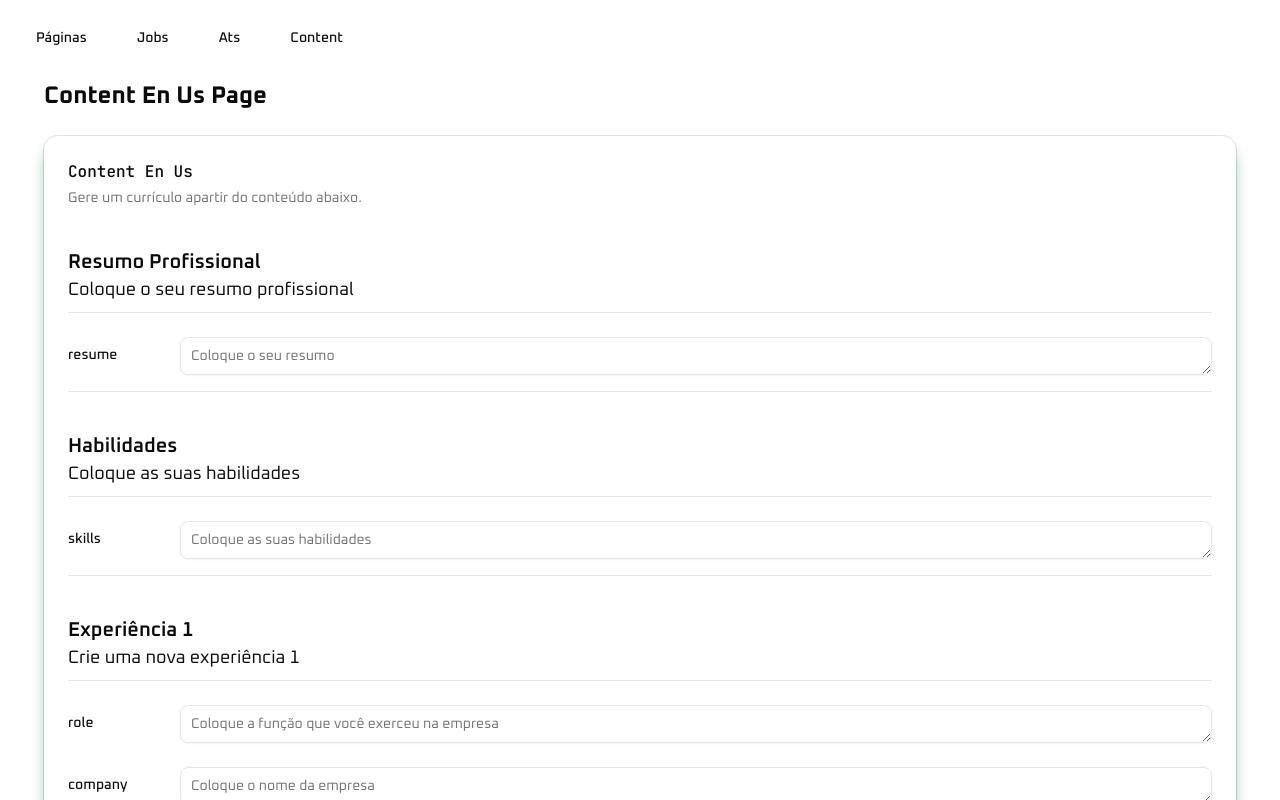
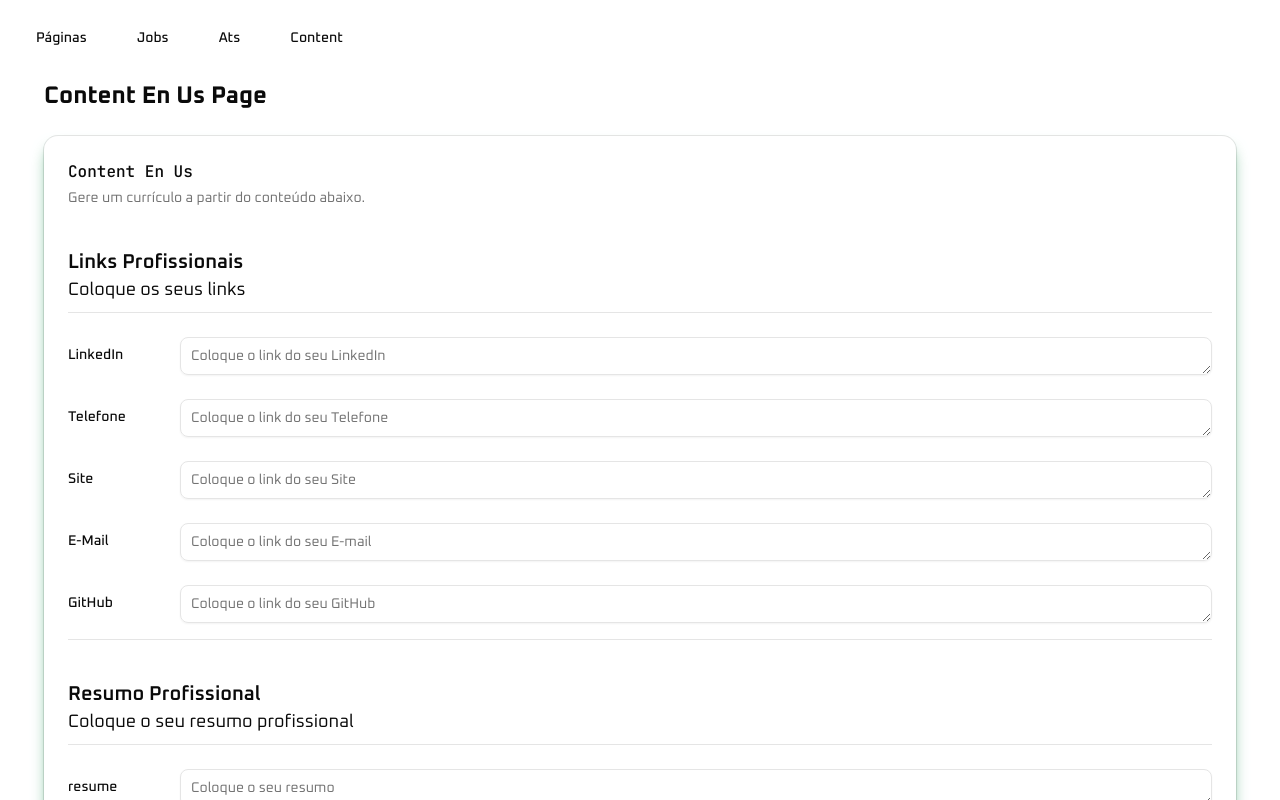
Before and after one commit to Buenohy/nextjs-resume-generator-cv, a Next.js app: page /content-en-us in a window 1280 px wide. Shown: the top 800 px of the page. Built offline with nearby package versions, Linux system fonts and the light colour scheme; some icons are missing.

Commit message:
feat: Create Links map

```diff
--- a/src/app/content-en-us/page.tsx
+++ b/src/app/content-en-us/page.tsx
@@ -7,12 +7,40 @@ import {
   CardHeader,
   CardTitle,
 } from "@/components/ui/card"
-
 import { Textarea } from "@/components/ui/textarea"
 
+interface Link {
+  id: string
+  title: string
+  subTitle: string
+  links: {
+    linkedin: string
+    phone: string
+    webSite: string
+    email: string
+    github: string
+  }
+  placeholder?: string
+}
+
+export const LinkExperience: Link[] = [
+  {
+    id: "1",
+    title: "Links Profissionais",
+    subTitle: "Coloque os seus links",
+    links: {
+      linkedin: "linkedin",
+      phone: "phone",
+      webSite: "web site",
+      email: "email",
+      github: "github",
+    },
+  },
+]
+
 interface Resume {
-  id: string,
-  title: string,
+  id: string
+  title: string
   subTitle: string
   resume: string
   placeholder: string
@@ -24,13 +52,13 @@ export const ResumeExperience: Resume[] = [
     title: "Resumo Profissional",
     subTitle: "Coloque o seu resumo profissional",
     resume: "resume",
-    placeholder: "Coloque o seu resumo"
-  }
+    placeholder: "Coloque o seu resumo",
+  },
 ]
 
 interface Skills {
-  id: string,
-  title: string,
+  id: string
+  title: string
   subTitle: string
   skills: string
   placeholder: string
@@ -42,13 +70,13 @@ export const SkillsExperience: Skills[] = [
     title: "Habilidades",
     subTitle: "Coloque as suas habilidades",
     skills: "skills",
-    placeholder: "Coloque as suas habilidades"
-  }
+    placeholder: "Coloque as suas habilidades",
+  },
 ]
 
 interface Title {
-  id: string,
-  title: string,
+  id: string
+  title: string
   subTitle: string
 }
 
@@ -56,77 +84,77 @@ export const TitleExperience: Title[] = [
   {
     id: "1",
     title: "Experiência 1",
-    subTitle: "Crie uma nova experiência 1"
+    subTitle: "Crie uma nova experiência 1",
   },
   {
     id: "2",
     title: "Experiência 2",
-    subTitle: "Crie uma nova experiência 2"
+    subTitle: "Crie uma nova experiência 2",
   },
   {
     id: "3",
     title: "Experiência 3",
-    subTitle: "Crie uma nova experiência 3"
+    subTitle: "Crie uma nova experiência 3",
   },
   {
     id: "4",
     title: "Experiência 4",
-    subTitle: "Crie uma nova experiência 4"
+    subTitle: "Crie uma nova experiência 4",
   },
 ]
 
 interface Create {
-  id: string,
-  title?: string,
-  placeholder: string,
+  id: string
+  title?: string
+  placeholder: string
 }
 
 export const CreateExperience: Create[] = [
   {
     id: "1",
     title: "role",
-    placeholder: "Coloque a função que você exerceu na empresa"
+    placeholder: "Coloque a função que você exerceu na empresa",
   },
   {
     id: "2",
     title: "company",
-    placeholder: "Coloque o nome da empresa"
+    placeholder: "Coloque o nome da empresa",
   },
   {
     id: "3",
     title: "url",
-    placeholder: "Coloque o url do deploy do projeto"
+    placeholder: "Coloque o url do deploy do projeto",
   },
   {
     id: "4",
     title: "date",
-    placeholder: "Coloque a data de início e termino Ex: April 2026 - Present"
+    placeholder: "Coloque a data de início e termino Ex: April 2026 - Present",
   },
   {
     id: "5",
     title: "details",
-    placeholder: "Coloque a descrição sobre o projeto 1"
+    placeholder: "Coloque a descrição sobre o projeto 1",
   },
   {
     id: "6",
-    placeholder: "Coloque a descrição sobre o projeto 2"
+    placeholder: "Coloque a descrição sobre o projeto 2",
   },
   {
     id: "7",
-    placeholder: "Coloque a descrição sobre o projeto 3"
+    placeholder: "Coloque a descrição sobre o projeto 3",
   },
   {
     id: "8",
     title: "stacks",
-    placeholder: "Coloque as stacks usadas na empresa"
+    placeholder: "Coloque as stacks usadas na empresa",
   },
 ]
 
 interface CreateEducation {
-  id: string,
-  title: string,
-  subTitle: string,
-  education: string,
+  id: string
+  title: string
+  subTitle: string
+  education: string
   placeholder: string
 }
 
@@ -136,15 +164,15 @@ export const EducationExperience: CreateEducation[] = [
     title: "Educação",
     subTitle: "Coloque a sua formação",
     education: "education",
-    placeholder: "Coloque a sua formação"
-  }
+    placeholder: "Coloque a sua formação",
+  },
 ]
 
 interface CreateCertifications {
-  id: string,
-  title: string,
-  subTitle: string,
-  education: string,
+  id: string
+  title: string
+  subTitle: string
+  education: string
   placeholder: string
 }
 
@@ -154,15 +182,15 @@ export const CertificationsExperience: CreateCertifications[] = [
     title: "Certificações",
     subTitle: "Coloque as suas certificações",
     education: "certification",
-    placeholder: "Coloque a sua certificação"
-  }
+    placeholder: "Coloque a sua certificação",
+  },
 ]
 
 interface CreateLanguages {
-  id: string,
-  title: string,
-  subTitle: string,
-  education: string,
+  id: string
+  title: string
+  subTitle: string
+  education: string
   placeholder: string
 }
 
@@ -172,29 +200,66 @@ export const LanguegesExperience: CreateLanguages[] = [
     title: "Idiomas",
     subTitle: "Coloque os idiomas que você fala",
     education: "languages",
-    placeholder: "Coloque os idiomas"
-  }
+    placeholder: "Coloque os idiomas",
+  },
 ]
 
 export default function ContentEnUsPage() {
+  const friendlyLinkNames: Record<string, string> = {
+    linkedin: "LinkedIn",
+    phone: "Telefone",
+    webSite: "Site",
+    email: "E-mail",
+    github: "GitHub",
+  }
+
   return (
     <div className="p-6">
       <h1 className="text-2xl font-bold mb-6">Content En Us Page</h1>
       <Card className="shadow-primary/50 shadow-lg border-muted">
         <CardHeader>
           <CardTitle>Content En Us</CardTitle>
-          <CardDescription>Gere um currículo apartir do conteúdo abaixo.</CardDescription>
+          <CardDescription>
+            Gere um currículo a partir do conteúdo abaixo.
+          </CardDescription>
         </CardHeader>
 
+        {/* Links Profissionais */}
         <CardContent>
-          {ResumeExperience.map(({id, title, subTitle, resume, placeholder}) => (
+          {LinkExperience.map(({ id, title, subTitle, links }) => (
             <div key={id} className="flex flex-col gap-6 border-b py-4">
               <div>
                 <h2 className="text-xl font-semibold">{title}</h2>
                 <h3 className="text-lg border-b pb-2">{subTitle}</h3>
               </div>
 
-              <div key={null} className="flex gap-4 items-start">
+              {Object.entries(links).map(([key, value]) => {
+                const friendlyName = friendlyLinkNames[key] || value
+                return (
+                  <div key={key} className="flex gap-4 items-start">
+                    <h2 className="w-24 mt-2 font-medium capitalize">
+                      {friendlyName}
+                    </h2>
+                    <Textarea
+                      className="flex-1"
+                      placeholder={`Coloque o link do seu ${friendlyName}`}
+                    />
+                  </div>
+                )
+              })}
+            </div>
+          ))}
+        </CardContent>
+
+        {/* Resumo Profissional */}
+        <CardContent>
+          {ResumeExperience.map(({ id, title, subTitle, resume, placeholder }) => (
+            <div key={id} className="flex flex-col gap-6 border-b py-4">
+              <div>
+                <h2 className="text-xl font-semibold">{title}</h2>
+                <h3 className="text-lg border-b pb-2">{subTitle}</h3>
+              </div>
+              <div className="flex gap-4 items-start">
                 <h2 className="w-24 mt-2 font-medium">{resume}</h2>
                 <Textarea className="flex-1" placeholder={placeholder} />
               </div>
@@ -202,15 +267,15 @@ export default function ContentEnUsPage() {
           ))}
         </CardContent>
 
+        {/* Habilidades */}
         <CardContent>
-          {SkillsExperience.map(({id, title, subTitle, skills, placeholder}) => (
+          {SkillsExperience.map(({ id, title, subTitle, skills, placeholder }) => (
             <div key={id} className="flex flex-col gap-6 border-b py-4">
               <div>
                 <h2 className="text-xl font-semibold">{title}</h2>
                 <h3 className="text-lg border-b pb-2">{subTitle}</h3>
               </div>
-
-              <div key={null} className="flex gap-4 items-start">
+              <div className="flex gap-4 items-start">
                 <h2 className="w-24 mt-2 font-medium">{skills}</h2>
                 <Textarea className="flex-1" placeholder={placeholder} />
               </div>
@@ -218,6 +283,7 @@ export default function ContentEnUsPage() {
           ))}
         </CardContent>
 
+        {/* Experiências (Título + campos dinâmicos) */}
         <CardContent>
           {TitleExperience.map(({ id, title, subTitle }) => (
             <div key={id} className="flex flex-col gap-6 border-b py-4">
@@ -225,25 +291,29 @@ export default function ContentEnUsPage() {
                 <h2 className="text-xl font-semibold">{title}</h2>
                 <h3 className="text-lg border-b pb-2">{subTitle}</h3>
               </div>
-              {CreateExperience.map(({ id: createId, title: createTitle, placeholder }) => (
+              {CreateExperience.map(
+                ({ id: createId, title: createTitle, placeholder }) => (
                   <div key={createId} className="flex gap-4 items-start">
-                  <h2 className="w-24 mt-2 font-medium">{createTitle}</h2>
+                    <h2 className="w-24 mt-2 font-medium capitalize">
+                      {createTitle || "Descrição"}
+                    </h2>
                     <Textarea className="flex-1" placeholder={placeholder} />
                   </div>
-              ))}
+                )
+              )}
             </div>
           ))}
         </CardContent>
 
+        {/* Educação */}
         <CardContent>
-          {EducationExperience.map(({id, title, subTitle, education, placeholder}) => (
+          {EducationExperience.map(({ id, title, subTitle, education, placeholder }) => (
             <div key={id} className="flex flex-col gap-6 border-b py-4">
               <div>
                 <h2 className="text-xl font-semibold">{title}</h2>
                 <h3 className="text-lg border-b pb-2">{subTitle}</h3>
               </div>
-
-              <div key={null} className="flex gap-4 items-start">
+              <div className="flex gap-4 items-start">
                 <h2 className="w-24 mt-2 font-medium">{education}</h2>
                 <Textarea className="flex-1" placeholder={placeholder} />
               </div>
@@ -251,31 +321,33 @@ export default function ContentEnUsPage() {
           ))}
         </CardContent>
 
+        {/* Certificações */}
         <CardContent>
-          {CertificationsExperience.map(({id, title, subTitle, education, placeholder}) => (
+          {CertificationsExperience.map(
+            ({ id, title, subTitle, education, placeholder }) => (
               <div key={id} className="flex flex-col gap-6 border-b py-4">
                 <div>
                   <h2 className="text-xl font-semibold">{title}</h2>
                   <h3 className="text-lg border-b pb-2">{subTitle}</h3>
                 </div>
-
-              <div key={null} className="flex gap-4 items-start">
+                <div className="flex gap-4 items-start">
                   <h2 className="w-24 mt-2 font-medium">{education}</h2>
                   <Textarea className="flex-1" placeholder={placeholder} />
                 </div>
               </div>
-          ))}
+            )
+          )}
         </CardContent>
 
+        {/* Idiomas */}
         <CardContent>
-          {LanguegesExperience.map(({id, title, subTitle, education, placeholder}) => (
+          {LanguegesExperience.map(({ id, title, subTitle, education, placeholder }) => (
             <div key={id} className="flex flex-col gap-6 border-b py-4">
               <div>
                 <h2 className="text-xl font-semibold">{title}</h2>
                 <h3 className="text-lg border-b pb-2">{subTitle}</h3>
               </div>
-
-              <div key={null} className="flex gap-4 items-start">
+              <div className="flex gap-4 items-start">
                 <h2 className="w-24 mt-2 font-medium">{education}</h2>
                 <Textarea className="flex-1" placeholder={placeholder} />
               </div>
@@ -284,7 +356,6 @@ export default function ContentEnUsPage() {
         </CardContent>
 
         <Button>Gerar currículo</Button>
-
         <CardFooter />
       </Card>
     </div>
```
Lines whose indentation alone changed are shown as unchanged.
